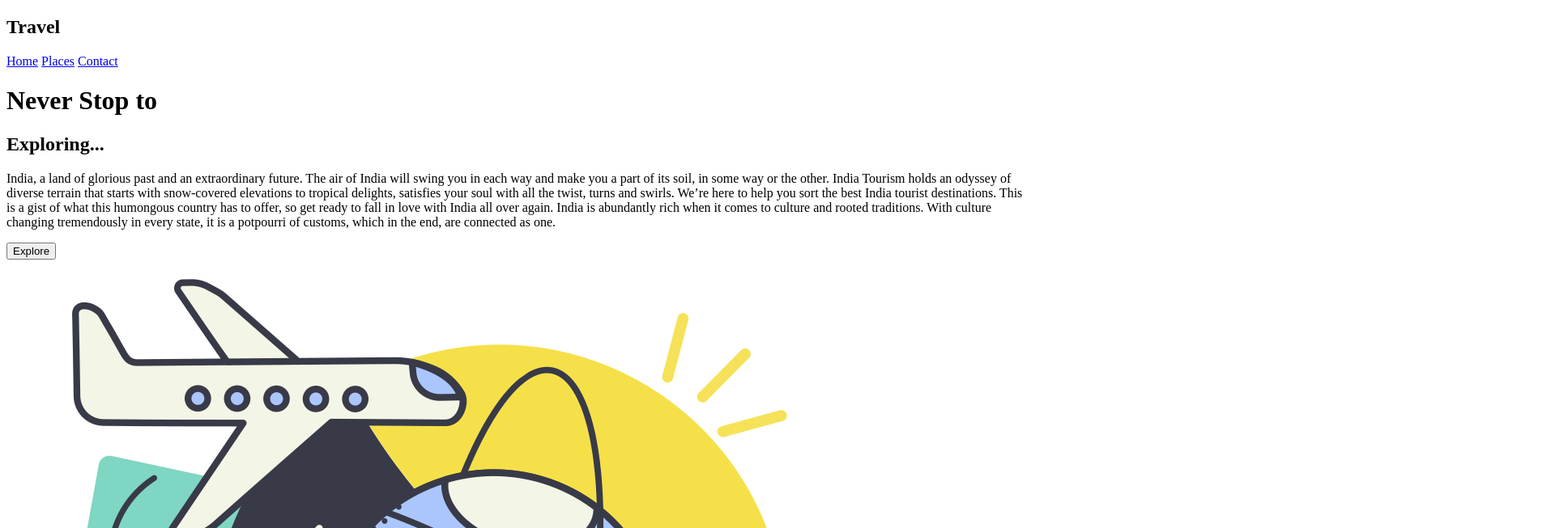
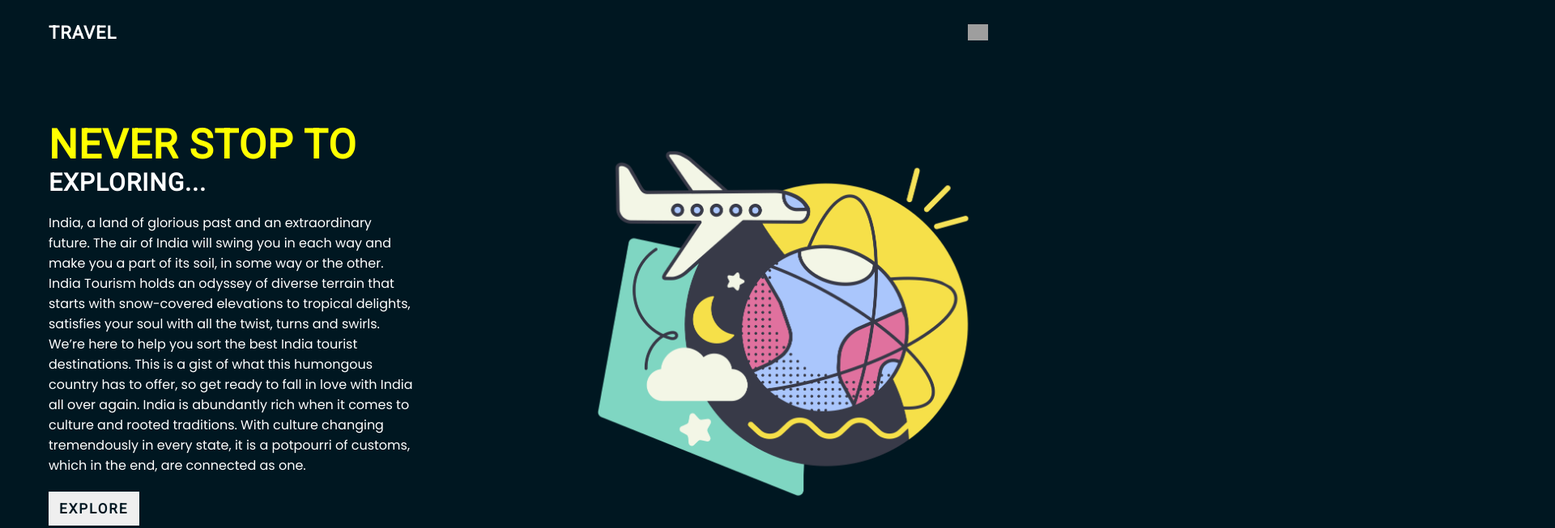
Before and after one commit to ashupathak16/tour-website-project, a plain HTML site: page index.html in a window 1280 px wide. Shown: the top 653 px of the page at 81% size, 1920 px wide, since content can reach past the window. Drawn offline with Linux system fonts and the light colour scheme; the site is published under a folder, as on GitHub Pages, so addresses that start at the root find nothing; grey boxes are pictures that could not be loaded.

Commit message:
Update index.html

```diff
--- a/index.html
+++ b/index.html
@@ -7,7 +7,7 @@
     <meta name="viewport" content="width=device-width, initial-scale=1.0">
 
     <!-- link css  -->
-    <link rel="stylesheet" href="/css/style.css">
+    <link rel="stylesheet" href="css/style.css">
 
     <!-- link font  -->
     <link rel="stylesheet" href="https://use.fontawesome.com/releases/v5.15.4/css/all.css"
@@ -63,7 +63,7 @@
         </footer>
 
     <!-- link app.js  -->
-    <script src="/js/app.js"></script>
+    <script src="js/app.js"></script>
 </body>
 
 </html>
```
